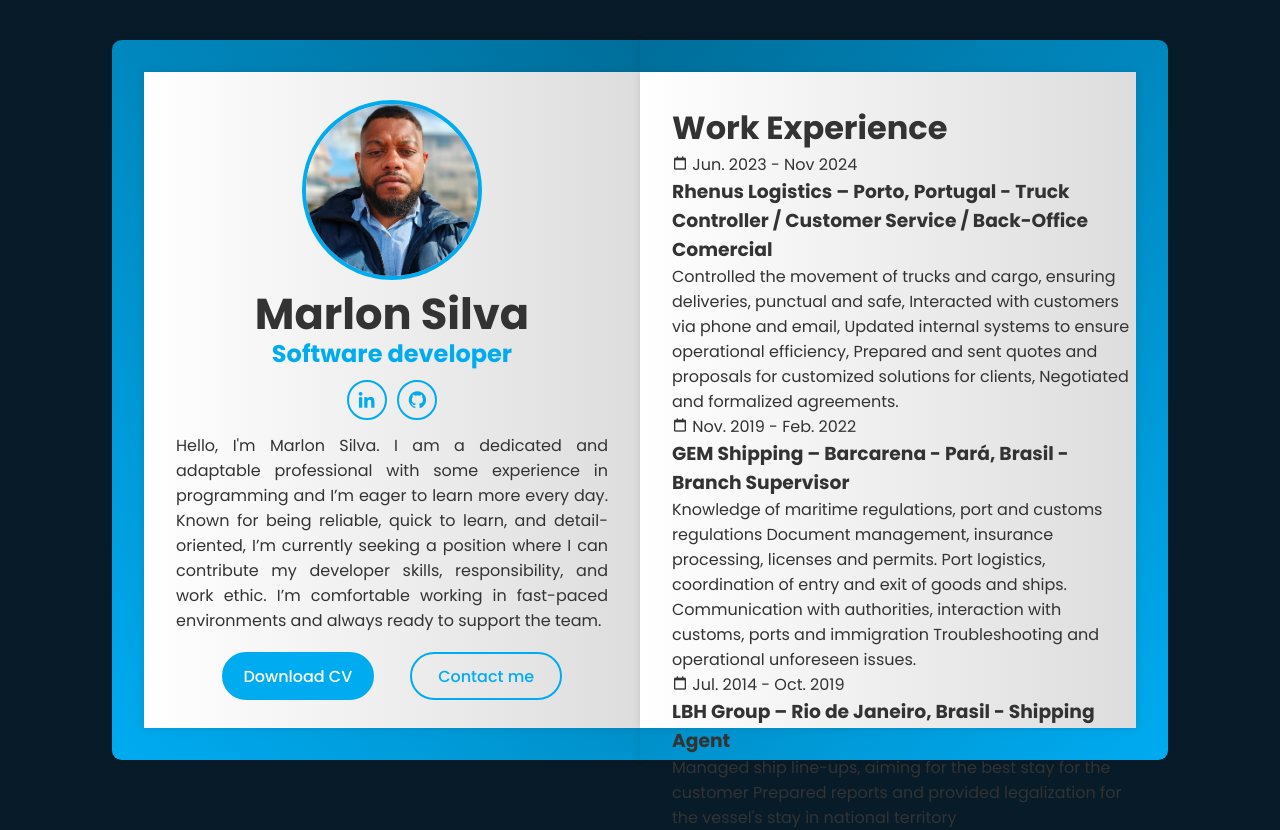
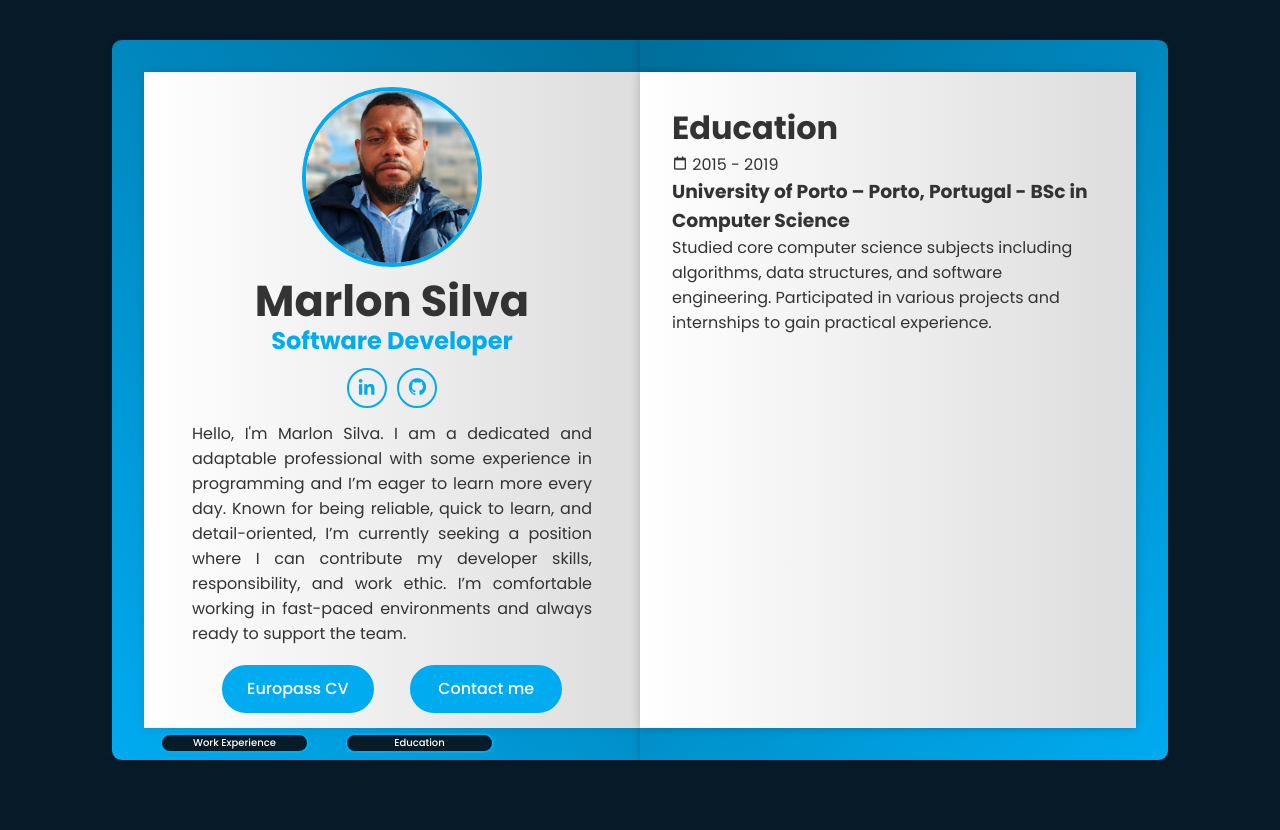
Before and after one commit to marlonvess/CV, a plain HTML site: page index.html in a window 1280 px wide. After the commit the page ends 800 px from the top, so only its background shows below. Drawn offline with nearby package versions, Linux system fonts and the light colour scheme.

Commit message:
update html css js

```diff
--- a/index.html
+++ b/index.html
@@ -1,90 +1,92 @@
 <!DOCTYPE html>
 <html lang="en">
 <head>
-    <meta charset="UTF-8">
-    <meta name="viewport" content="width=device-width, initial-scale=1.0">
+  <meta charset="UTF-8" />
+  <meta name="viewport" content="width=device-width, initial-scale=1.0"/>
   <title>Marlon Silva - CV</title>
-    <link rel="stylesheet" href="style.css">
-         <!-- icons-->
-    <link href='https://unpkg.com/boxicons@2.1.4/css/boxicons.min.css' rel='stylesheet'>
-
+  <link rel="stylesheet" href="style.css" />
+  <!-- Boxicons -->
+  <link href="https://unpkg.com/boxicons@2.1.4/css/boxicons.min.css" rel="stylesheet" />
 </head>
 <body>
   <div class="wrapper">
     <div class="cover cover-left"></div>
     <div class="cover cover-right turn"></div>
     <div class="book">
-            <!-- profile page-->
+      <!-- Profile Page -->
       <div class="book-page page-left">
         <div class="profile-page">
-                 <img src="img/profile.pic.jpg" alt="Profile Picture">
-                    <h1> Marlon Silva</h1>
-                    <h3> Software developer </h3>
+          <img src="img/profile.pic.jpg" alt="Marlon Silva" />
+          <h1>Marlon Silva</h1>
+          <h3>Software Developer</h3>
           <div class="social-media">
-                        <a href="#"> <i class='bx bxl-linkedin'></i> </a>
-                        <a href="https://github.com/marlonvess"><i class='bx bxl-github' ></i></i></a>
+            <a href="https://www.linkedin.com/in/marlon-silva-334781207"><i class='bx bxl-linkedin'></i></a>
+            <a href="https://github.com/marlonvess"><i class='bx bxl-github'></i></a>
           </div>
-                    <p>Hello, I'm Marlon Silva. I am a dedicated and adaptable professional
-                        with some experience in programming
-                        and I’m eager to learn more every day. Known
-                        for being reliable, quick to learn, and detail-oriented, I’m
-                        currently seeking a position where I can contribute my
-                        developer skills, responsibility, and work ethic. I’m
-                        comfortable working in fast-paced environments and always ready
-                         to support the team.
+          <p>
+            Hello, I'm Marlon Silva. I am a dedicated and adaptable professional with some experience in programming and I’m eager to learn more every day. Known for being reliable, quick to learn, and detail-oriented, I’m currently seeking a position where I can contribute my developer skills, responsibility, and work ethic. I’m comfortable working in fast-paced environments and always ready to support the team.
           </p>
           <div class="btn-box">
-                        <a href="#" class="btn"> Download CV </a>
-                        <a href="#" class="btn contact-me"> Contact me </a>
+            <a href="https://europa.eu/europass/eportfolio/api/eprofile/shared-profile/marlon+vinicius+-do+espirito+santo+silva/b545d8c9-9794-429d-b700-5d6ac991a8ae?view=html" class="btn">Europass CV</a>
+            <a href="#" class="btn contact-me">Contact me</a>
           </div>
         </div>
       </div>
 
-            <!-- page 1 & 2-->
-             <div class="book-page page-right" id="turn1">
-                <!--Page 1(work experience)-->
-                <div class="page-front">
+      <!-- Work Experience Page -->
+      <div class="book-page page-right tab-content" id="work">
+        <div class="page-content active">
           <h1 class="title">Work Experience</h1>
           <div class="workeduc-box">
             <div class="workeduc-content">
-                            <span class="year"> <i class='bx bx-calendar-alt' ></i> Jun. 2023 - Nov 2024</span>
-                            <h3> Rhenus Logistics – Porto, Portugal - Truck Controller / Customer Service / Back-Office Comercial </h3>
-                            <p> Controlled the movement of trucks and cargo, ensuring deliveries,
-                                punctual and safe,
-                                Interacted with customers via phone and email,
-                                Updated internal systems to ensure operational efficiency,
-                                Prepared and sent quotes and proposals for customized solutions for clients,
-                                Negotiated and formalized agreements.
+              <span class="year"><i class='bx bx-calendar-alt'></i> Jun. 2023 - Nov 2024</span>
+              <h3>Rhenus Logistics – Porto, Portugal - Truck Controller / Customer Service / Back-Office Commercial</h3>
+              <p>
+                Controlled the movement of trucks and cargo, ensuring punctual and safe deliveries. Interacted with customers via phone and email. Updated internal systems to ensure operational efficiency. Prepared and sent quotes and proposals for customized solutions for clients. Negotiated and formalized agreements.
               </p>
-
+            </div>
             <div class="workeduc-content">
-                                <span class="year"> <i class='bx bx-calendar-alt' ></i> Nov. 2019 - Feb. 2022</span>
-                                <h3> GEM Shipping – Barcarena - Pará, Brasil - Branch Supervisor</h3>
-                                <p> Knowledge of maritime regulations, port and customs regulations
-                                    Document management, insurance processing, licenses and permits.
-                                    Port logistics, coordination of entry and exit of goods and ships.
-                                    Communication with authorities, interaction with customs, ports and immigration
-                                    Troubleshooting and operational unforeseen issues.
+              <span class="year"><i class='bx bx-calendar-alt'></i> Nov. 2019 - Feb. 2022</span>
+              <h3>GEM Shipping – Barcarena - Pará, Brasil - Branch Supervisor</h3>
+              <p>
+                Knowledge of maritime regulations, port and customs regulations. Document management, insurance processing, licenses and permits. Port logistics, coordination of entry and exit of goods and ships. Communication with authorities, interaction with customs, ports and immigration. Troubleshooting and operational unforeseen issues.
               </p>
-
+            </div>
             <div class="workeduc-content">
-                                    <span class="year"> <i class='bx bx-calendar-alt' ></i>  Jul. 2014 - Oct. 2019</span>
-                                    <h3> LBH Group – Rio de Janeiro, Brasil - Shipping Agent </h3>
-                                    <p> Managed ship line-ups, aiming for the best stay for the customer
-                                        Prepared reports and provided legalization for the vessel's stay in national territory
+              <span class="year"><i class='bx bx-calendar-alt'></i> Jul. 2014 - Oct. 2019</span>
+              <h3>LBH Group – Rio de Janeiro, Brasil - Shipping Agent</h3>
+              <p>
+                Managed ship line-ups, aiming for the best stay for the customer. Prepared reports and provided legalization for the vessel's stay in national territory.
               </p>
             </div>
           </div>
         </div>
+      </div>
 
-                <!--Page 2(Education)-->
-                <div class="page-back">
-
+      <!-- Education Page -->
+      <div class="book-page page-right tab-content" id="education">
+        <div class="page-content">
+          <h1 class="title">Education</h1>
+          <div class="workeduc-box">
+            <div class="workeduc-content">
+              <span class="year"><i class='bx bx-calendar-alt'></i> 2015 - 2019</span>
+              <h3>University of Porto – Porto, Portugal - BSc in Computer Science</h3>
+              <p>
+                Studied core computer science subjects including algorithms, data structures, and software engineering. Participated in various projects and internships to gain practical experience.
+              </p>
+            </div>
+          </div>
+        </div>
       </div>
     </div>
 
+    <!-- Tab Buttons -->
+    <div class="tab-buttons">
+      <button class="tab-btn active" data-tab="work">Work Experience</button>
+      <button class="tab-btn" data-tab="education">Education</button>
     </div>
   </div>
+
   <script src="script.js"></script>
 </body>
 </html>
--- a/style.css
+++ b/style.css
@@ -1,25 +1,25 @@
-@import url("https://fonts.googleapis.com/css2?family=Poppins:ital,wght@0,100;0,200;0,300;0,400;0,500;0,600;0,700;0,800;0,900;1,100;1,200;1,300;1,400;1,500;1,600;1,700;1,800;1,900&display=swap");
+@import url("https://fonts.googleapis.com/css2?family=Poppins:wght@300;400;500;600;700;800;900&display=swap");
+
+:root {
+  --bg-color: #081b29;
+  --main-color: #00abf0;
+  --text-color: #333;
+  --second-text-color: #555;
+  --white-color: #fff;
+  --cover-color: linear-gradient(45deg, #00abf0, #006e9a);
+  --pages-color: linear-gradient(90deg, #fff, #ddd);
+  --border: 0.125rem solid #00abf0;
+  --box-shadow: 0 0 0.6rem rgba(0, 0, 0, 0.2);
+}
 
 * {
-    margin:0;
+  margin: 0;
   padding: 0;
-    box-sizing:border-box;
+  box-sizing: border-box;
   text-decoration: none;
   border: none;
   outline: none;
-    font-family: "Poppins",sans-serif;
-}
-
-:root{
-    --bg-color: #081b29;
-    --main-color:#00abf0;
-    --text-color: #333;
-    --second-text-color:#555;
-    --white-color:#fff;
-    --cover-color:linear-gradient(45deg,#00abf0, #006e9a);
-    --pages-color:linear-gradient(90deg, #fff,#ddd);
-    --border:.125rem solid #00abf0;
-    --box-shadow:0 0 .6rem rgba(0,0,0,.1);
+  font-family: "Poppins", sans-serif;
 }
 
 body {
@@ -28,10 +28,10 @@ body {
   align-items: center;
   min-height: 100vh;
   background: var(--bg-color);
- color:var(--text-color);
+  color: var(--text-color);
 }
-.wrapper{
 
+.wrapper {
   position: relative;
   width: 66rem;
   height: 45rem;
@@ -46,16 +46,16 @@ body {
   height: 100%;
   background: var(--cover-color);
   box-shadow: var(--box-shadow);
-    border-top-left-radius: .6rem;
-    border-bottom-left-radius: .6rem;
+  border-top-left-radius: 0.6rem;
+  border-bottom-left-radius: 0.6rem;
   transform-origin: right;
 }
 
-.cover.cover-left{
+.cover.cover-left {
   z-index: -1;
 }
 
-.cover.cover-right.turn{
+.cover.cover-right.turn {
   transform: rotateY(180deg);
 }
 
@@ -63,7 +63,7 @@ body {
   position: relative;
   width: 100%;
   height: 100%;
-    display:flex;
+  display: flex;
 }
 
 .book .book-page {
@@ -71,23 +71,34 @@ body {
   width: 50%;
   height: 100%;
   background: var(--pages-color);
-    box-shadow: 0 0 .6rem rgba(0,0,0,.1);
+  box-shadow: 0 0 0.6rem rgba(0, 0, 0, 0.1);
   display: flex;
   padding: 2rem;
+  overflow-y: auto;
 }
 
-.profile-page{
+.book-page.page-left {
+  left: 0;
+}
+
+.book-page.page-right {
+  right: 0;
+  transform-style: preserve-3d;
+}
+
+.profile-page {
   display: flex;
   flex-direction: column;
   justify-content: center;
   align-items: center;
+  text-align: center;
 }
 
 .profile-page img {
   max-width: 180px;
   border-radius: 50%;
-    border: .25rem solid var(--main-color);
-    margin-bottom: .8rem;
+  border: 0.25rem solid var(--main-color);
+  margin-bottom: 0.8rem;
 }
 
 .profile-page h1 {
@@ -97,34 +108,36 @@ body {
 
 .profile-page h3 {
   font-size: 1.5rem;
-    color:var(--main-color)
+  color: var(--main-color);
 }
 
 .profile-page .social-media {
-    margin:.6rem 0 .8rem;
+  margin: 0.6rem 0 0.8rem;
 }
 
 .profile-page .social-media a {
-    display:  inline-flex;
+  display: inline-flex;
   justify-content: center;
   align-items: center;
   width: 2.5rem;
   height: 2.5rem;
-    background:transparent;
+  background: transparent;
   border: var(--border);
   border-radius: 50%;
   font-size: 1.3rem;
-    color:var(--main-color);
-    margin: 0 .2rem;
+  color: var(--main-color);
+  margin: 0 0.2rem;
+  transition: 0.3s;
 }
 
 .profile-page .social-media a:hover {
-    background:  var(--main-color);
+  background: var(--main-color);
   color: var(--white-color);
 }
 
 .profile-page p {
   text-align: justify;
+  padding: 0 1rem;
 }
 
 .profile-page .btn-box {
@@ -144,30 +157,38 @@ body {
   font-size: 1rem;
   font-weight: 500;
   margin: 0 1rem;
-    transition: .5s;
+  transition: 0.5s;
 }
 
-.btn:hover{
+.btn:hover {
   background: transparent;
-    color: var(--main-color);
   }
 
-.btn-box .btn:nth-child(2) {
-    background: transparent;
-    color: var(--main-color);
+  .tab-content {
+    display: none;
   }
 
-.btn-box .btn:nth-child(2):hover {
-    background:  var(--main-color);
-    color: var(--white-color);
+  .tab-content.active {
+    display: block;
   }
 
-.book-page.page-right {
-    position: absolute;
-    right: 0;
+  .tab-buttons button {
+    display: inline-flex;
+    justify-content: center;
+    align-items: center;
+    width: 15%;
+    background: var(--bg-color);
+    color: var(--white-color);
+    border: var(--border);
+    border-radius: 3rem;
+    font-size: 1rem;
+    font-weight: 500;
+    margin: 0 1rem;
+    transition: 0.5s;
+    font-size: 10px;
   }
 
-.book-page .page-front,
-.book-page .page-back{
-    position: absolute;
+  .tab-buttons button:hover{
+    background: transparent;
+    color: #edf1f3;
   }
```
Also changed, not shown: script.js (+17 -1 lines). Lines whose indentation alone changed are shown as unchanged.
